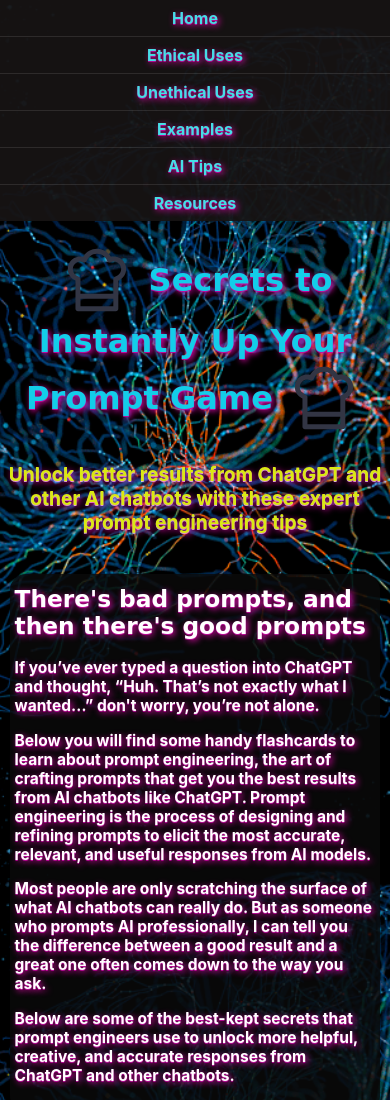
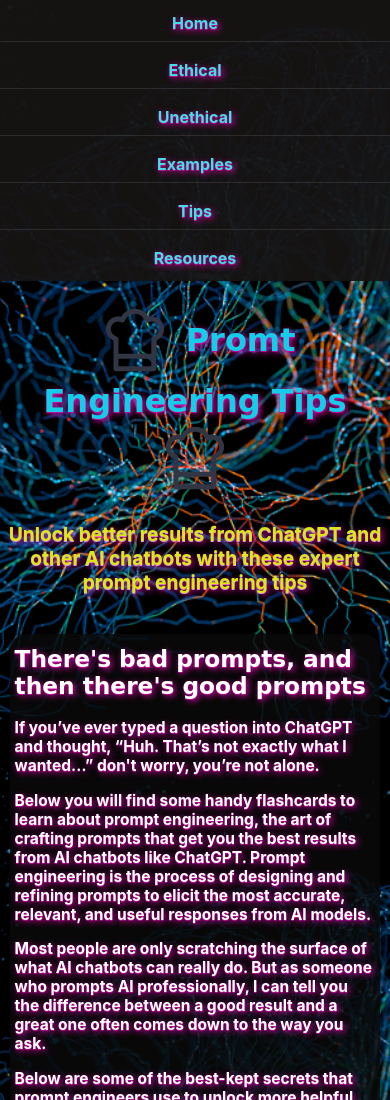
Before and after one commit to CavinKrenik/Ethical_AI, a plain HTML site: page pages/ai_tips.html in a window 390 px wide. Shown: the top 1100 px of the page. Drawn offline with Linux system fonts and the light colour scheme; a web font is replaced by a local one.

Commit message:
fixes to nav, content, breaks

```diff
--- a/pages/ai_tips.html
+++ b/pages/ai_tips.html
@@ -17,10 +17,10 @@
     <nav class="navbar">
       <ul>
         <li><a href="../index.html">Home</a></li>
-        <li><a href="ethical_uses.html">Ethical Uses</a></li>
-        <li><a href="unethical.html">Unethical Uses</a></li>
+        <li><a href="ethical_uses.html">Ethical</a></li>
+        <li><a href="unethical.html">Unethical</a></li>
         <li><a href="use_example.html">Examples</a></li>
-        <li><a href="ai_tips.html">AI Tips</a></li>
+        <li><a href="ai_tips.html">Tips</a></li>
         <li><a href="resources.html">Resources</a></li>
       </ul>
     </nav>
@@ -28,7 +28,7 @@
     <header>
       <h1 class="text-4xl sm:text-5xl font-extrabold text-gray-900 mb-2">
         <img src="../hat-chef-3.svg" alt="Cooking!" style="height: 2.5em; vertical-align: middle;">
-        Secrets to Instantly Up Your Prompt Game
+        Promt Engineering Tips
         <img src="../hat-chef-3.svg" alt="Cooking" style="height: 2.5em; vertical-align: middle;">
       </h1>
       <p class="tagline">
--- a/styles.css
+++ b/styles.css
@@ -17,9 +17,15 @@
 }
 
 /* Navbar styles */
+.navbar {
+    margin-top: 0; /* Ensures the navbar is flush with the top */
+    padding-top: 0;
+}
+
 .navbar ul {
     list-style-type: none;
     padding: 0;
+    margin-top: 0; /* Ensures the unordered list inside the navbar is also flush */
     display: flex;
     justify-content: space-around;
     background-color: rgba(23, 20, 20, 0.937);
@@ -92,6 +98,28 @@
         padding: 10px 15px;
         text-align: center;
     }
+    /* Modified nav bar media query */
+@media screen and (max-width: 600px) { /* Changed from 480px to 600px */
+    .navbar ul {
+        flex-direction: column;
+        text-align: center;
+        padding: 0; /* Ensure no extra padding causes overflow */
+        margin: 0; /* Ensure no extra margin causes overflow */
+        width: 100%; /* Add this: Make the ul take full width */
+    }
+    .navbar li { /* Add this new rule */
+        width: 100%; /* Make each list item take full width */
+        margin: 5px 0; /* Add vertical spacing between stacked items */
+    }
+    .navbar a {
+        padding: 8px 10px; /* Slightly less padding for vertical items */
+        border-bottom: 1px solid rgba(255, 255, 255, 0.1); /* Separator */
+        display: block; /* Ensure the link fills the list item */
+    }
+    .navbar li:last-child a {
+        border-bottom: none; /* No separator for the last item */
+    }
+}
 }
 
 
```
Also changed, not shown: index.html (+3 -3 lines), pages/ethical_uses.html (+3 -3 lines), pages/resources.html (+3 -3 lines), pages/unethical.html (+3 -3 lines), pages/use_example.html (+3 -3 lines).
